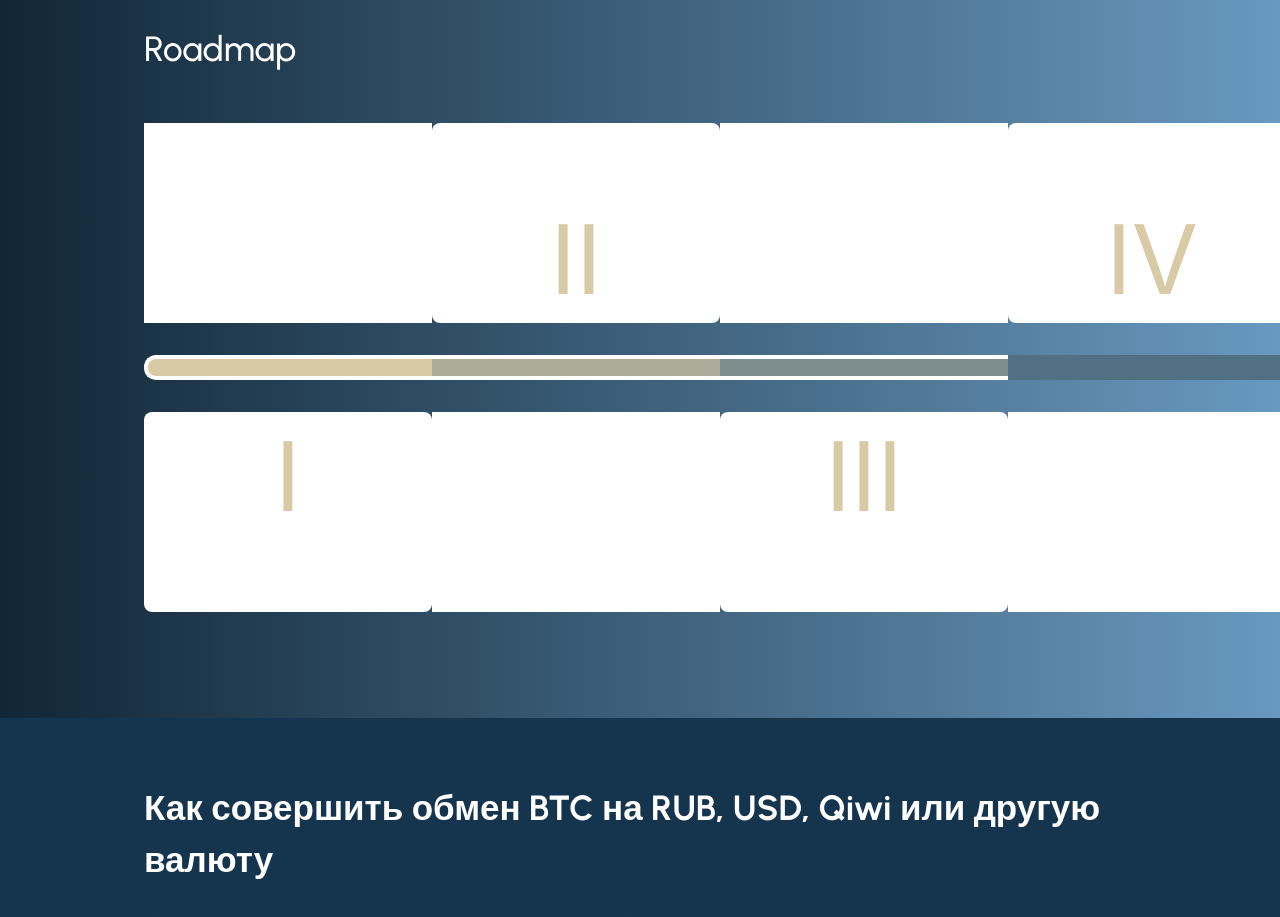
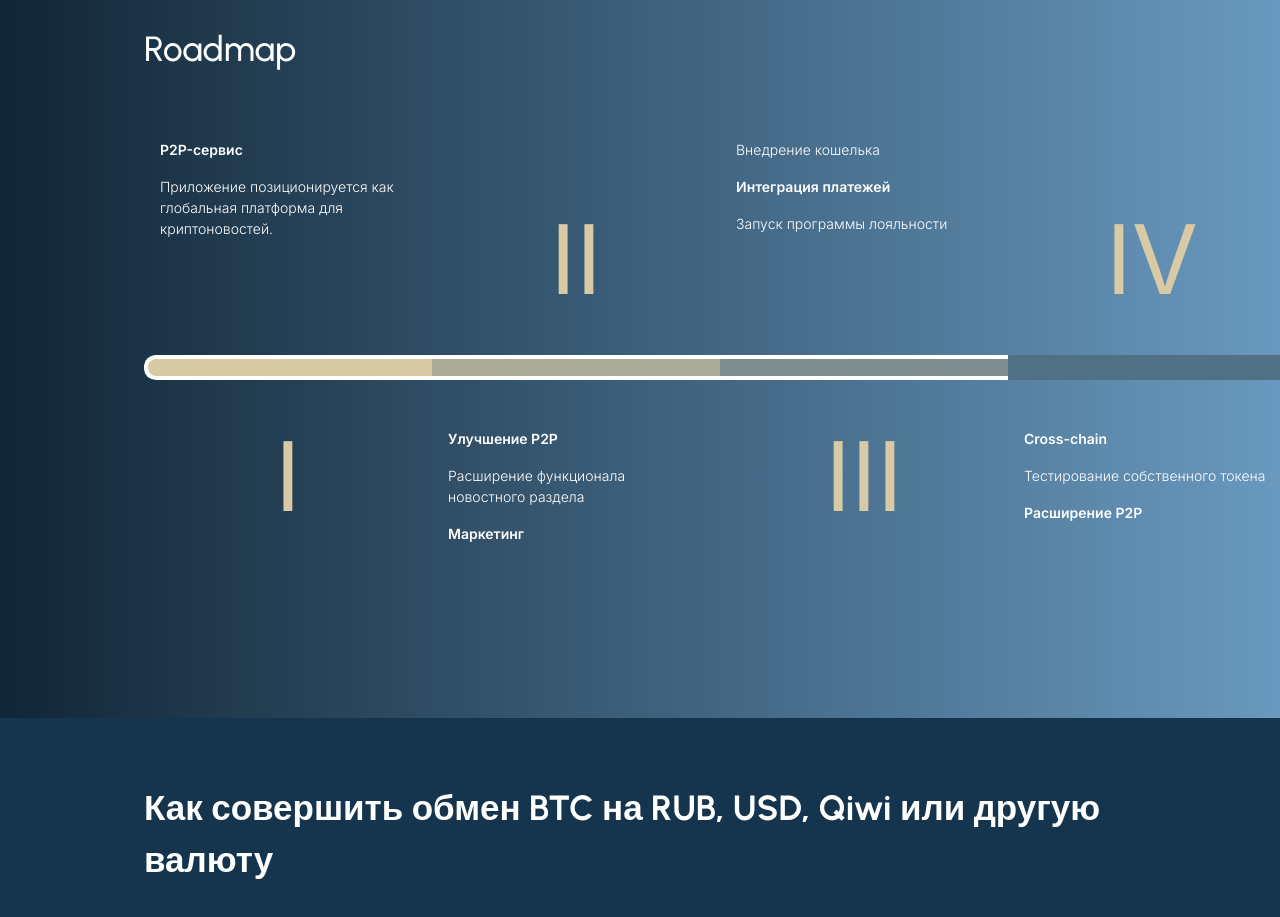
Before and after one commit to ozmitelll/mv-front, a React (Create React App) app: page / in a window 1280 px wide. Shown: the part 1560-2477 px from the top of the page. Built offline with nearby package versions, Linux system fonts and the light colour scheme.

Commit message:
add roadmap fix bg

```diff
--- a/src/pages/RoadmapBlock.jsx
+++ b/src/pages/RoadmapBlock.jsx
@@ -36,51 +36,51 @@ const RoadmapBlock = ({currentStage}) => {
                 className="w-full flex flex-col gap-8 overflow-x-auto scrollbar-thin scrollbar-thumb-gray-500 scrollbar-track-gray-300 xl:px-36 lg:px-16 px-12 xl:pb-0 lg:pb-0 pb-12">
                 <div className="flex text-white  ">
                     <div
-                        className="flex-shrink-0 bg-transparent flex flex-col gap-4 bg-white xl:w-72 lg:w-64 w-28 xl:h-[200px] lg:h-[200px] h-[240px] xl:p-4 lg:p-4 p-0 text-[14px]">
+                        className="flex-shrink-0 bg-opacity-0 flex flex-col gap-4 bg-white xl:w-72 lg:w-64 w-28 xl:h-[200px] lg:h-[200px] h-[240px] xl:p-4 lg:p-4 p-0 text-[14px]">
                         <p className={'font-semibold'}>P2P-сервис</p>
                         <p className={'font-light'}>Приложение позиционируется как глобальная платформа для
                             криптоновостей.</p>
                     </div>
                     <div
-                        className="flex-shrink-0 bg-transparent flex flex-col justify-end items-center xl:text-8xl lg:text-8xl text-6xl text-[#D8CAA5] bg-white xl:w-72 lg:w-64 w-28 xl:h-[200px] lg:h-[200px] h-[240px] rounded-lg xl:p-4 lg:p-4 p-0">
+                        className="flex-shrink-0 bg-opacity-0 flex flex-col justify-end items-center xl:text-8xl lg:text-8xl text-6xl text-[#D8CAA5] bg-white xl:w-72 lg:w-64 w-28 xl:h-[200px] lg:h-[200px] h-[240px] rounded-lg xl:p-4 lg:p-4 p-0">
                         II
                     </div>
                     <div
-                        className="flex-shrink-0 bg-transparent flex flex-col gap-4 bg-white xl:w-72 lg:w-64 w-28 xl:h-[200px] lg:h-[200px] h-[240px] xl:p-4 lg:p-4 p-0 text-[14px]">
+                        className="flex-shrink-0 bg-opacity-0 flex flex-col gap-4 bg-white xl:w-72 lg:w-64 w-28 xl:h-[200px] lg:h-[200px] h-[240px] xl:p-4 lg:p-4 p-0 text-[14px]">
                         <p className={'font-light'}>Внедрение кошелька</p>
                         <p className={'font-semibold'}>Интеграция платежей</p>
                         <p className={'font-light'}>Запуск программы лояльности</p>
                     </div>
                     <div
-                        className="flex-shrink-0 bg-transparent flex flex-col justify-end items-center xl:text-8xl lg:text-8xl text-6xl text-[#D8CAA5] bg-white xl:w-72 lg:w-64 w-28 xl:h-[200px] lg:h-[200px] h-[240px] rounded-lg xl:p-4 lg:p-4 p-0">
+                        className="flex-shrink-0 bg-opacity-0 flex flex-col justify-end items-center xl:text-8xl lg:text-8xl text-6xl text-[#D8CAA5] bg-white xl:w-72 lg:w-64 w-28 xl:h-[200px] lg:h-[200px] h-[240px] rounded-lg xl:p-4 lg:p-4 p-0">
                         IV
                     </div>
                     <div
-                        className="flex-shrink-0 bg-transparent flex flex-col gap-4 bg-white xl:w-72 lg:w-64 w-28 xl:h-[200px] lg:h-[200px] h-[240px] xl:p-4 lg:p-4 p-0 text-[14px]">
+                        className="flex-shrink-0 bg-opacity-0 flex flex-col gap-4 bg-white xl:w-72 lg:w-64 w-28 xl:h-[200px] lg:h-[200px] h-[240px] xl:p-4 lg:p-4 p-0 text-[14px]">
                         <p className={'font-semibold'}>Запуск собственного токена</p>
                         <p className={'font-light'}>Развитие экосистемы</p>
                         <p className={'font-semibold'}>Партнёрства</p>
                     </div>
                     <div
-                        className="flex-shrink-0 bg-transparent flex flex-col justify-end items-center xl:text-8xl lg:text-8xl text-6xl text-[#D8CAA5] bg-white xl:w-72 lg:w-64 w-28 xl:h-[200px] lg:h-[200px] h-[240px] rounded-lg xl:p-4 lg:p-4 p-0">
+                        className="flex-shrink-0 bg-opacity-0 flex flex-col justify-end items-center xl:text-8xl lg:text-8xl text-6xl text-[#D8CAA5] bg-white xl:w-72 lg:w-64 w-28 xl:h-[200px] lg:h-[200px] h-[240px] rounded-lg xl:p-4 lg:p-4 p-0">
                         VI
                     </div>
                     <div
-                        className="flex-shrink-0 bg-transparent flex flex-col gap-4 bg-white xl:w-72 lg:w-64 w-28 xl:h-[200px] lg:h-[200px] h-[240px] xl:p-4 lg:p-4 p-0 text-[14px]">
+                        className="flex-shrink-0 bg-opacity-0 flex flex-col gap-4 bg-white xl:w-72 lg:w-64 w-28 xl:h-[200px] lg:h-[200px] h-[240px] xl:p-4 lg:p-4 p-0 text-[14px]">
                         <p className={'font-semibold'}>NFT и Marketplace</p>
                         <p className={'font-light'}>Интеграция NFT в экосистему токенов M&V</p>
                     </div>
                     <div
-                        className="flex-shrink-0 bg-transparent flex flex-col justify-end items-center xl:text-8xl lg:text-8xl text-6xl text-[#D8CAA5] bg-white xl:w-72 lg:w-64 w-28 xl:h-[200px] lg:h-[200px] h-[240px] rounded-lg xl:p-4 lg:p-4 p-0">
+                        className="flex-shrink-0 bg-opacity-0 flex flex-col justify-end items-center xl:text-8xl lg:text-8xl text-6xl text-[#D8CAA5] bg-white xl:w-72 lg:w-64 w-28 xl:h-[200px] lg:h-[200px] h-[240px] rounded-lg xl:p-4 lg:p-4 p-0">
                         IIX
                     </div>
                     <div
-                        className="flex-shrink-0 bg-transparent flex flex-col gap-4 bg-white xl:w-72 lg:w-64 w-28 xl:h-[200px] lg:h-[200px] h-[240px] xl:p-4 lg:p-4 p-0 text-[14px]">
+                        className="flex-shrink-0 bg-opacity-0 flex flex-col gap-4 bg-white xl:w-72 lg:w-64 w-28 xl:h-[200px] lg:h-[200px] h-[240px] xl:p-4 lg:p-4 p-0 text-[14px]">
                         <p className={'font-semibold'}>Полная децентрализация</p>
                         <p className={'font-light'}>Интеграция искусственного интеллекта</p>
                         <p className={'font-light'}>Cобственная блокчейн-сеть</p>
                     </div>
-                    <div className="flex-shrink-0 bg-transparent xl:w-[128px] lg:w-[48px] w-[24px]"></div>
+                    <div className="flex-shrink-0 bg-opacity-0 xl:w-[128px] lg:w-[48px] w-[24px]"></div>
                 </div>
                 <div className={'flex w-fit h-[25px] '}>
                     <div ref={(el) => (stageRefs.current[0] = el)} className={'bg-[#D8CAA5] xl:w-72 lg:w-64 w-28 rounded-l-xl border-4 border-r-0 border-white'}></div>
@@ -95,50 +95,50 @@ const RoadmapBlock = ({currentStage}) => {
                 </div>
                 <div className="flex text-white  ">
                     <div
-                        className="flex-shrink-0 bg-transparent flex flex-col justify-start items-center xl:text-8xl lg:text-8xl text-6xl text-[#D8CAA5] bg-white xl:w-72 lg:w-64 w-28 xl:h-[200px] lg:h-[200px] h-[240px] rounded-lg xl:p-4 lg:p-4 p-0">
+                        className="flex-shrink-0 bg-opacity-0 flex flex-col justify-start items-center xl:text-8xl lg:text-8xl text-6xl text-[#D8CAA5] bg-white xl:w-72 lg:w-64 w-28 xl:h-[200px] lg:h-[200px] h-[240px] rounded-lg xl:p-4 lg:p-4 p-0">
                         I
                     </div>
                     <div
-                        className="flex-shrink-0 bg-transparent flex flex-col xl:justify-start lg:justify-start justify-end gap-4 bg-white xl:w-72 lg:w-64 w-28 xl:h-[200px] lg:h-[200px] h-[240px] xl:p-4 lg:p-4 p-0 text-[14px]">
+                        className="flex-shrink-0 bg-opacity-0 flex flex-col xl:justify-start lg:justify-start justify-end gap-4 bg-white xl:w-72 lg:w-64 w-28 xl:h-[200px] lg:h-[200px] h-[240px] xl:p-4 lg:p-4 p-0 text-[14px]">
                         <p className={'font-semibold'}>Улучшение P2P</p>
                         <p className={'font-light'}>Расширение функционала новостного раздела</p>
                         <p className={'font-semibold'}>Маркетинг</p>
                     </div>
                     <div
-                        className="flex-shrink-0 bg-transparent flex flex-col justify-start items-center xl:text-8xl lg:text-8xl text-6xl text-[#D8CAA5] bg-white xl:w-72 lg:w-64 w-28 xl:h-[200px] lg:h-[200px] h-[240px] rounded-lg xl:p-4 lg:p-4 p-0">
+                        className="flex-shrink-0 bg-opacity-0 flex flex-col justify-start items-center xl:text-8xl lg:text-8xl text-6xl text-[#D8CAA5] bg-white xl:w-72 lg:w-64 w-28 xl:h-[200px] lg:h-[200px] h-[240px] rounded-lg xl:p-4 lg:p-4 p-0">
                         III
                     </div>
                     <div
-                        className="flex-shrink-0 bg-transparent flex flex-col xl:justify-start lg:justify-start justify-end gap-4 bg-white xl:w-72 lg:w-64 w-28 xl:h-[200px] lg:h-[200px] h-[240px] xl:p-4 lg:p-4 p-0 text-[14px]">
+                        className="flex-shrink-0 bg-opacity-0 flex flex-col xl:justify-start lg:justify-start justify-end gap-4 bg-white xl:w-72 lg:w-64 w-28 xl:h-[200px] lg:h-[200px] h-[240px] xl:p-4 lg:p-4 p-0 text-[14px]">
                         <p className={'font-semibold'}>Cross-chain</p>
                         <p className={'font-light'}>Тестирование собственного токена</p>
                         <p className={'font-semibold'}>Расширение P2P</p>
                     </div>
                     <div
-                        className="flex-shrink-0 bg-transparent flex flex-col justify-start items-center xl:text-8xl lg:text-8xl text-6xl text-[#D8CAA5] bg-white xl:w-72 lg:w-64 w-28 xl:h-[200px] lg:h-[200px] h-[240px] rounded-lg xl:p-4 lg:p-4 p-0">
+                        className="flex-shrink-0 bg-opacity-0 flex flex-col justify-start items-center xl:text-8xl lg:text-8xl text-6xl text-[#D8CAA5] bg-white xl:w-72 lg:w-64 w-28 xl:h-[200px] lg:h-[200px] h-[240px] rounded-lg xl:p-4 lg:p-4 p-0">
                         V
                     </div>
                     <div
-                        className="flex-shrink-0 bg-transparent flex flex-col xl:justify-start lg:justify-start justify-end gap-4 bg-white xl:w-72 lg:w-64 w-28 xl:h-[200px] lg:h-[200px] h-[240px] xl:p-4 lg:p-4 p-0 text-[14px]">
+                        className="flex-shrink-0 bg-opacity-0 flex flex-col xl:justify-start lg:justify-start justify-end gap-4 bg-white xl:w-72 lg:w-64 w-28 xl:h-[200px] lg:h-[200px] h-[240px] xl:p-4 lg:p-4 p-0 text-[14px]">
                         <p className={'font-semibold'}>Расширение функций для бизнеса</p>
                         <p className={'font-light'}>Привлечение инвестиций</p>
                         <p>ㅤ</p>
                     </div>
                     <div
-                        className="flex-shrink-0 bg-transparent flex flex-col justify-start items-center xl:text-8xl lg:text-8xl text-6xl text-[#D8CAA5] bg-white xl:w-72 lg:w-64 w-28 xl:h-[200px] lg:h-[200px] h-[240px] rounded-lg xl:p-4 lg:p-4 p-0">
+                        className="flex-shrink-0 bg-opacity-0 flex flex-col justify-start items-center xl:text-8xl lg:text-8xl text-6xl text-[#D8CAA5] bg-white xl:w-72 lg:w-64 w-28 xl:h-[200px] lg:h-[200px] h-[240px] rounded-lg xl:p-4 lg:p-4 p-0">
                         VII
                     </div>
                     <div
-                        className="flex-shrink-0 bg-transparent flex flex-col xl:justify-start lg:justify-start justify-end gap-4 bg-white xl:w-72 lg:w-64 w-28 xl:h-[200px] lg:h-[200px] h-[240px] xl:p-4 lg:p-4 p-0 text-[14px]">
+                        className="flex-shrink-0 bg-opacity-0 flex flex-col xl:justify-start lg:justify-start justify-end gap-4 bg-white xl:w-72 lg:w-64 w-28 xl:h-[200px] lg:h-[200px] h-[240px] xl:p-4 lg:p-4 p-0 text-[14px]">
                         <p className={'font-semibold'}>Глобальное масштабирование</p>
                         <p className={'font-light'}>Добавление социального взаимодействия</p>
                         <p>ㅤ</p>
                     </div>
                     <div
-                        className="flex-shrink-0 bg-transparent flex flex-col justify-start items-center xl:text-8xl lg:text-8xl text-6xl text-[#D8CAA5] bg-white xl:w-72 lg:w-64 w-28 xl:h-[200px] lg:h-[200px] h-[240px] rounded-lg xl:p-4 lg:p-4 p-0">
+                        className="flex-shrink-0 bg-opacity-0 flex flex-col justify-start items-center xl:text-8xl lg:text-8xl text-6xl text-[#D8CAA5] bg-white xl:w-72 lg:w-64 w-28 xl:h-[200px] lg:h-[200px] h-[240px] rounded-lg xl:p-4 lg:p-4 p-0">
                         IX
                     </div>
-                    <div className="flex-shrink-0 bg-transparent xl:w-[128px] lg:w-[48px] w-[24px]"></div>
+                    <div className="flex-shrink-0 bg-opacity-0 xl:w-[128px] lg:w-[48px] w-[24px]"></div>
                 </div>
             </div>
         </div>
```
